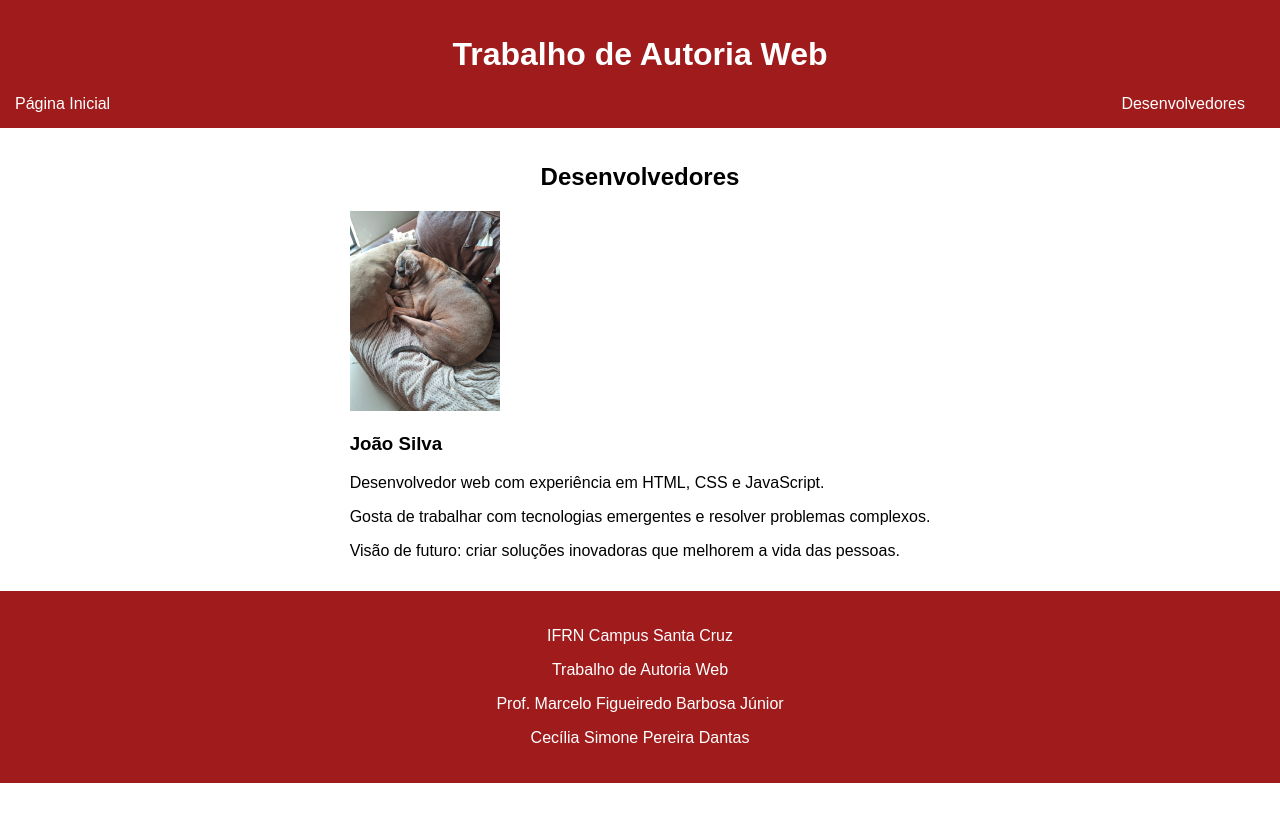
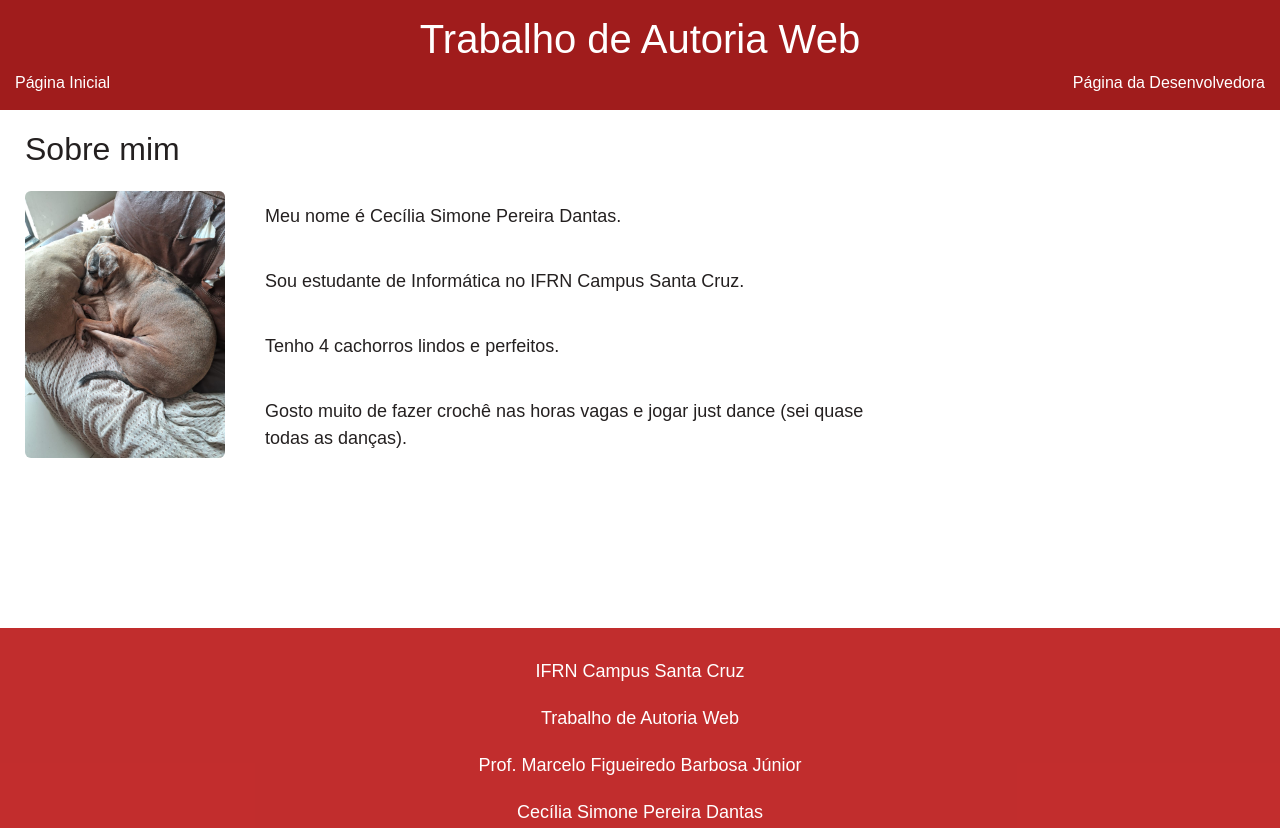
Before and after one commit to ceci-simone/Tabela-de-M-sicas, a plain HTML site: page desenvolvedores.html in a window 1280 px wide. Before the commit the page ends 800 px from the top, so only its background shows below. Drawn offline with nearby package versions, Linux system fonts and the light colour scheme.

Commit message:
Add files via upload
ATUALIZAÇÃO:  15:36

```diff
--- a/desenvolvedores.html
+++ b/desenvolvedores.html
@@ -4,7 +4,9 @@
     <meta charset="UTF-8">
     <meta name="viewport" content="width=device-width, initial-scale=1.0">
     <title>Desenvolvedores</title>
-    <link rel="stylesheet" href="estilo.css">
+
+    <link href="https://cdn.jsdelivr.net/npm/bootstrap@5.3.3/dist/css/bootstrap.min.css" rel="stylesheet" integrity="sha384-QWTKZyjpPEjISv5WaRU9OFeRpok6YctnYmDr5pNlyT2bRjXh0JMhjY6hW+ALEwIH" crossorigin="anonymous">
+    <link rel="stylesheet" href="estilo2.css">
 </head>
 <body>
     <header>
@@ -12,22 +14,17 @@
         <nav>
             <ul>
                 <li><a href="index.html">Página Inicial</a></li>
-                <li><a href="desenvolvedores.html">Desenvolvedores</a></li>
+                <li><a href="desenvolvedores.html">Página da Desenvolvedora</a></li>
             </ul>
         </nav>
     </header>
     <main>
-        <h2>Desenvolvedores</h2>
-        <section id="desenvolvedores">
-            <!-- Desenvolvedor 1 -->
-            <article>
-                <img src="biloquinha.jpeg" alt="João Silva">
-                <h3>João Silva</h3>
-                <p>Desenvolvedor web com experiência em HTML, CSS e JavaScript.</p>
-                <p>Gosta de trabalhar com tecnologias emergentes e resolver problemas complexos.</p>
-                <p>Visão de futuro: criar soluções inovadoras que melhorem a vida das pessoas.</p>
-            </article>
-        </section>
+        <h2>Sobre mim</h2>
+        <img src="biloquinha.jpeg" class="img-fluid rounded float-start" alt="biloca">
+        <p>   Meu nome é Cecília Simone Pereira Dantas.</p>
+        <p>   Sou estudante de Informática no IFRN Campus Santa Cruz.</p>
+        <p>   Tenho 4 cachorros lindos e perfeitos.</p>
+        <p>   Gosto muito de fazer crochê nas horas vagas e jogar just dance (sei quase todas as danças).</p>
     </main>
     <footer>
         <p>IFRN Campus Santa Cruz</p>
--- a/estilo.css
+++ b/estilo.css
@@ -47,17 +47,16 @@ label {
 input {
     padding: 10px;
     margin-bottom: 20px;
-    border: none;
-    border-radius: 5px;
-    box-shadow: 0 0 10px rgba(0, 0, 0, 0.1);
+    border:#a01c1c;
+    box-shadow: 0 0 10px #a01c1c;
 }
 
 button {
     padding: 10px;
-    border-radius: 5px;
+    border-radius: 10px;
     background-color:  #a01c1c;
     color: #fff;
-
+    margin-bottom: 15px;
 }
 
 table {
--- /dev/null
+++ b/estilo2.css
@@ -0,0 +1,64 @@
+body {
+    font-family: Arial, sans-serif;
+    margin: 0;
+    padding: 0;
+}
+header {
+    background-color: #a01c1c;
+    color: #fff;
+    padding: 15px;
+    text-align: center;
+}
+nav ul {
+    list-style: none;
+    margin: 0;
+    padding: 0;
+    display: flex;
+    justify-content: space-between;
+}
+/*nav li {
+    margin-right: 20px;
+}*/
+
+nav a {
+    color: #fff;
+    text-decoration: none;
+}
+main{
+    background-color:  #ffffff;
+    color: #242020;
+    margin-left: 10px;
+}
+main h2{
+    margin-left: 15px;
+    margin-top: 20px;
+}
+main img{
+    height: 250px;
+    width: 200px;
+    margin: 15px;
+    margin-right: 40px;
+    float: left; /* adicione essa linha */
+}
+main p {
+    height: 30px;
+    font-size: 18px;
+    margin: 10px;
+    margin-top: 35px;
+    width: 70%; /* adicione essa linha */
+  }
+
+footer {
+    margin-top: 200px;
+    height: 200px;
+    background-color: #b91010e0;
+    color: #fff;
+    padding: 10px;
+    text-align: center;
+    width: 100%;
+}
+
+footer p {
+    font-size: 18px;
+    margin-top: 20px ;
+}
```
Also changed, not shown: index.html (+8 -5 lines), script.js (+32 -2 lines).
